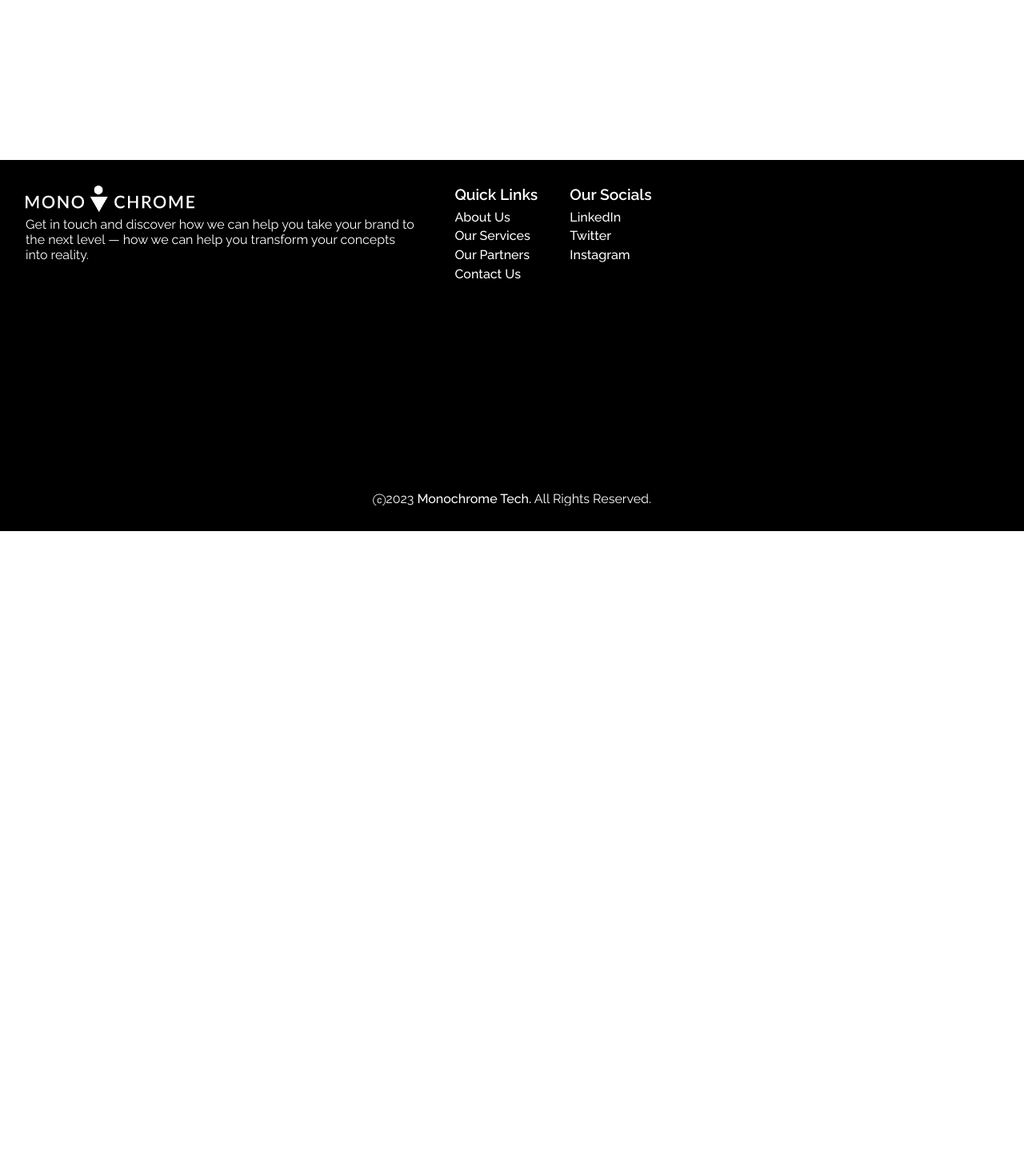
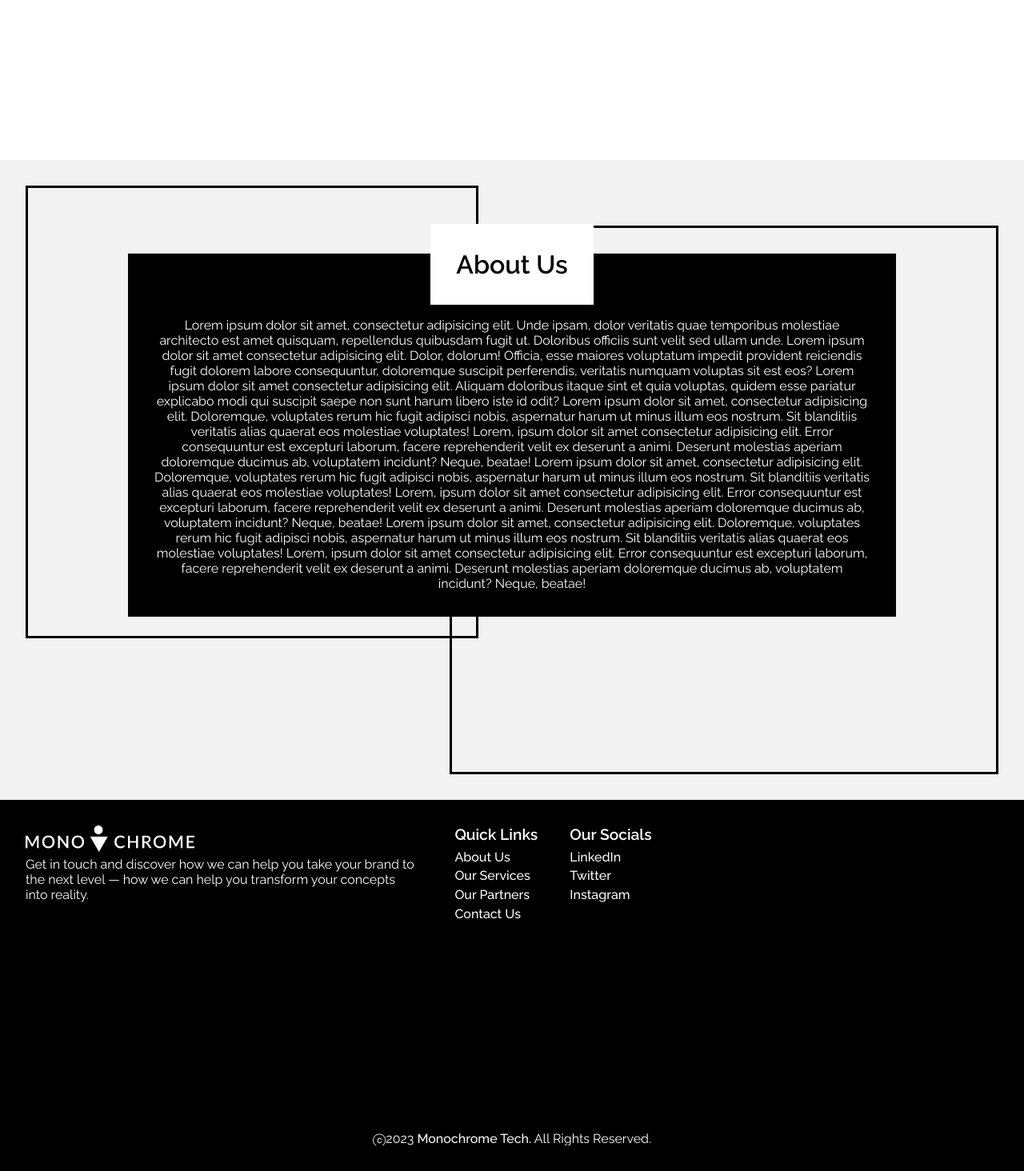
Before and after one commit to monochrome-tech/monochrome-tech.github.io, a PHP site: page / in a window 1280 px wide. Shown: the part 600-2064 px from the top of the page at 80% size. Before the commit the page ends 1264 px from the top, so only its background shows below. Run offline with PHP 8.4, Linux system fonts and the light colour scheme.

Commit message:
Added: about us section

```diff
--- a/index.php
+++ b/index.php
@@ -74,6 +74,25 @@
 		<h1 class="home-hero-subtitle inno">INNOVATIVE</h1>
 	</section>
 
+	<section id="aboutUs" class="about-us inno">
+		<div class="colored-box medium one inno"></div>
+		<div class="colored-box large two inno"></div>
+		<div class="about-us-inner">
+			<p class="about-title inno">About Us</p>
+			<div class="about-details inno">
+				Lorem ipsum dolor sit amet, consectetur adipisicing elit. Unde ipsam, dolor veritatis quae temporibus molestiae architecto est amet quisquam, repellendus quibusdam fugit ut. Doloribus officiis sunt velit sed ullam unde.
+				Lorem ipsum dolor sit amet consectetur adipisicing elit. Dolor, dolorum! Officia, esse maiores voluptatum impedit provident reiciendis fugit dolorem labore consequuntur, doloremque suscipit perferendis, veritatis numquam voluptas sit est eos?
+				Lorem ipsum dolor sit amet consectetur adipisicing elit. Aliquam doloribus itaque sint et quia voluptas, quidem esse pariatur explicabo modi qui suscipit saepe non sunt harum libero iste id odit?
+				Lorem ipsum dolor sit amet, consectetur adipisicing elit. Doloremque, voluptates rerum hic fugit adipisci nobis, aspernatur harum ut minus illum eos nostrum. Sit blanditiis veritatis alias quaerat eos molestiae voluptates!
+				Lorem, ipsum dolor sit amet consectetur adipisicing elit. Error consequuntur est excepturi laborum, facere reprehenderit velit ex deserunt a animi. Deserunt molestias aperiam doloremque ducimus ab, voluptatem incidunt? Neque, beatae!
+				Lorem ipsum dolor sit amet, consectetur adipisicing elit. Doloremque, voluptates rerum hic fugit adipisci nobis, aspernatur harum ut minus illum eos nostrum. Sit blanditiis veritatis alias quaerat eos molestiae voluptates!
+				Lorem, ipsum dolor sit amet consectetur adipisicing elit. Error consequuntur est excepturi laborum, facere reprehenderit velit ex deserunt a animi. Deserunt molestias aperiam doloremque ducimus ab, voluptatem incidunt? Neque, beatae!
+				Lorem ipsum dolor sit amet, consectetur adipisicing elit. Doloremque, voluptates rerum hic fugit adipisci nobis, aspernatur harum ut minus illum eos nostrum. Sit blanditiis veritatis alias quaerat eos molestiae voluptates!
+				Lorem, ipsum dolor sit amet consectetur adipisicing elit. Error consequuntur est excepturi laborum, facere reprehenderit velit ex deserunt a animi. Deserunt molestias aperiam doloremque ducimus ab, voluptatem incidunt? Neque, beatae!
+			</div>
+		</div>
+	</section>
+
 	<footer class="inno">
 		<div class="footer-inside">
 			<div class="footer-section">
--- a/js/main.js
+++ b/js/main.js
@@ -62,7 +62,6 @@
 	let active = false;
 
 	toggleDrawer.addEventListener("mousedown", function(ev) {
-		console.log("Toggled: " + active);
 		active = !active;
 
 		if(active) {
--- /dev/null
+++ b/res/components.css
@@ -0,0 +1,21 @@
+/* For the UI components */
+.colored-box.medium {
+	height: 70vh;
+	width: 70vh;
+}
+
+.colored-box.small {
+	height: 40vh;
+	width: 40vh;
+}
+
+.colored-box.large {
+	height: 85vh;
+	width: 85vh;
+}
+
+.colored-box {
+	position: absolute;
+	z-index: 1;
+	border: 0.2em solid black;
+}
--- /dev/null
+++ b/res/inno.css
@@ -0,0 +1,59 @@
+/* For the innovative theme */
+.navbar.inno {
+	background-color: white;
+}
+
+.inno-switch.inno {
+	background-color: black;
+}
+
+.menuButton.inno {
+	color: black;
+}
+
+.inno-switch-guard.inno {
+	color: black;
+	background-color: white;
+}
+
+.nav-links.inno a,
+.mobile-nav-links.inno a {
+	color: black;
+}
+
+.mobile-nav-links.inno {
+	background-color: white;
+}
+
+.home-hero.inno {
+	background-color: white;
+	color: black;
+}
+
+.home-hero-image.inno {
+	display: none;
+}
+
+
+/* For the about us section */
+.about-title.inno {
+	background-color: white;
+	color: black;
+}
+
+.about-details.inno {
+	background-color: black;
+	color: white;
+}
+
+
+/* For the footer section */
+footer.inno {
+	color: white;
+	background-color: black;
+}
+
+footer.inno .footer-section a,
+footer.inno .footer-copyright a {
+	color:white;
+}
--- a/res/style.css
+++ b/res/style.css
@@ -1,3 +1,12 @@
+/* For the box styling */
+@import "components.css";
+
+/* For the innovative theme */
+@import "inno.css";
+
+/* For the creative theme */
+@import "creative.css";
+
 @font-face {
 	font-family: Primary;
 	src: url("./font/100.ttf") format('truetype');
@@ -79,6 +88,10 @@
 	font-weight: 900;
 }
 
+:root {
+	--color-grey: #f2f2f3;
+}
+
 * {
 	padding: 0;
 	margin: 0;
@@ -86,6 +99,11 @@
 	font-weight: 400;
 	transition: all .3s ease-in-out;
 	overflow-x: hidden;
+}
+
+
+section {
+	height: 100vh;
 }
 
 /* Hide the menu button for other view types. */
@@ -203,6 +222,60 @@
 	font-size: 7em;
 	text-align: center;
 	width: 100%;
+}
+
+.about-us {
+	position: relative;
+	background: var(--color-grey);
+}
+
+.about-us .colored-box.one {
+	top: 2em;
+	left: 2em;
+}
+
+.about-us .colored-box.two {
+	bottom: 2em;
+	right: 2em;
+}
+
+.about-us-inner {
+	margin-top: 10vh;
+	text-align: center;
+	position: relative;
+	width: 100%;
+	z-index: 10;
+
+	display: flex;
+	flex-direction: column;
+	align-items: center;
+}
+
+.about-title {
+	/* Position Styling */
+	z-index: 40;
+	left: 0;
+	right: 0;
+
+	/* Box Styling */
+	width: fit-content;
+	display: flex;
+	align-items: center;
+	justify-content: center;
+	padding: 1em;
+
+	/* Font styling */
+	font-size: 2em;
+	font-weight: 600;
+}
+
+.about-details {
+	z-index: 20;
+	margin-top: -8vh;
+	width: 70%;
+
+	/* TOP RIGHT BOTTOM LEFT */
+	padding: 10vh 2em 2em 2em;
 }
 
 footer {
```
Also changed, not shown: other parts of res/style.css (+11 -106 lines), res/creative.css (added, +61 -0 lines).
